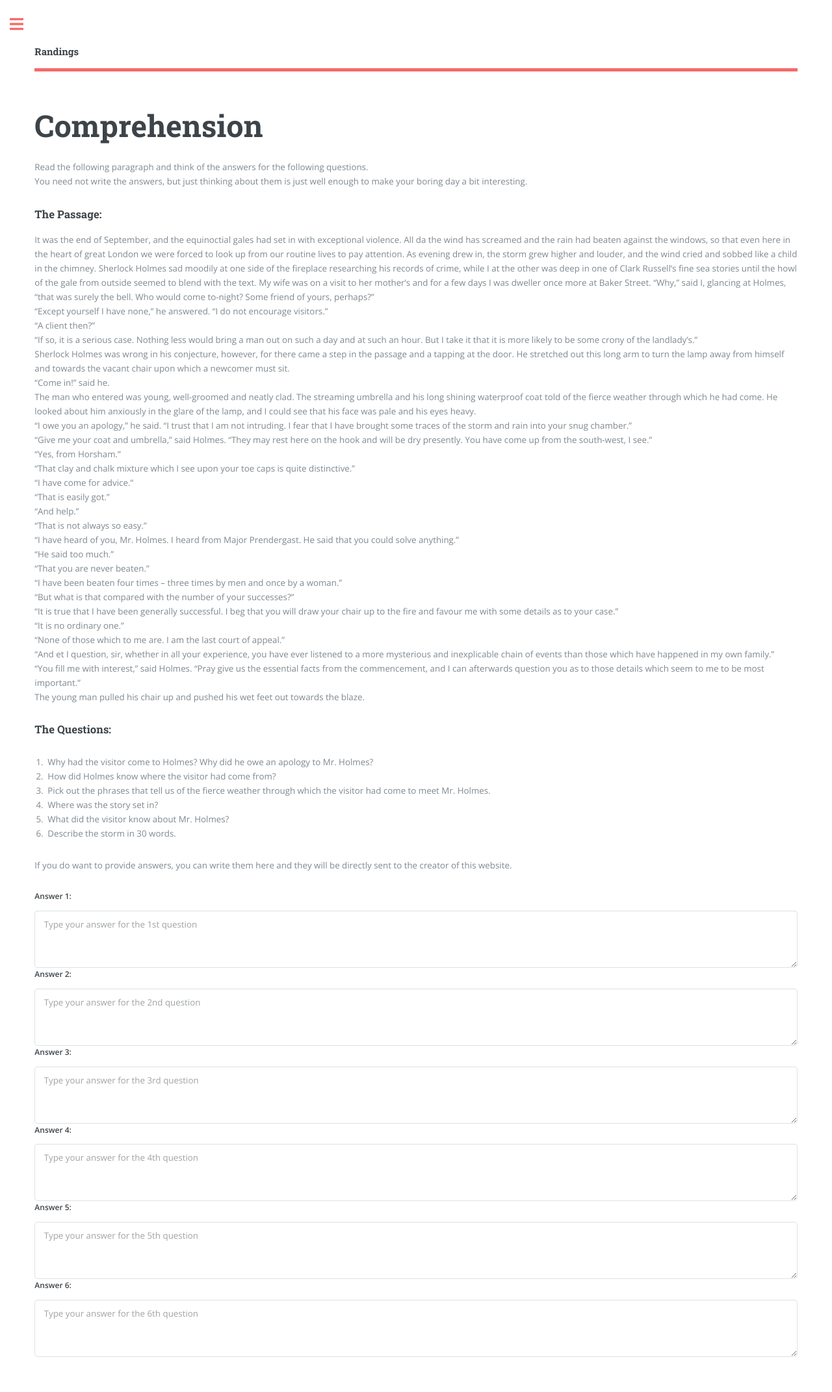
After one commit to A-a2008/Randings, a Django app: page /randbored/comprehension/ in a window 1280 px wide. The commit adds this page. Shown: the whole page at 65% size. Run offline with Django 4.2, Linux system fonts and the light colour scheme.

Commit message:
Finish till comprehension

```diff
--- a/Randings/Randings/settings.py
+++ b/Randings/Randings/settings.py
@@ -12,6 +12,7 @@ https://docs.djangoproject.com/en/4.0/ref/settings/
 
 from pathlib import Path
 from os.path import join
+import os
 
 # Build paths inside the project like this: BASE_DIR / 'subdir'.
 BASE_DIR = Path(__file__).resolve().parent.parent
@@ -80,8 +81,8 @@ DATABASES = {
     'default': {
         'ENGINE': 'django.db.backends.mysql',
         'NAME': "randings-database",
-        'USER': "aryan",
-        'PASSWORD': "avaya@1234",
+        'USER': os.getenv("db-username"),
+        'PASSWORD': os.getenv("db-password"),
         'HOST': 'localhost',
         'PORT': '3306'
     }
--- a/Randings/main/urls.py
+++ b/Randings/main/urls.py
@@ -8,4 +8,5 @@ urlpatterns = [
     path("randeveryday/", randeveryday, name="randeveryday"),
     path("randbored/", randbored.choose, name="randbored"),
     path("randbored/math/", randbored.math, name="randbored_math"),
+    path("randbored/comprehension/", randbored.comprehension, name="comprehension")
 ]
--- a/Randings/main/views.py
+++ b/Randings/main/views.py
@@ -1,5 +1,6 @@
 from django.shortcuts import render, redirect
 from django.apps import apps
+from django.core.mail import EmailMessage
 
 Randeveryday = apps.get_model("main", "Randeveryday")
 RandboredObject = apps.get_model("main", "Randbored")
@@ -132,3 +133,29 @@ class Randbored:
             return render(request, "randbored/math_correction.html", data)
         else:
             return render(request, "randbored/math.html")
+
+    def comprehension(self, request):
+        if request.method == "POST":
+            q1_ans = request.POST['1']
+            q2_ans = request.POST['2']
+            q3_ans = request.POST['3']
+            q4_ans = request.POST['4']
+            q5_ans = request.POST['5']
+            q6_ans = request.POST['6']
+
+            full_length_answer = f"1) {q1_ans} \n2) {q2_ans} \n3) {q3_ans} \n4) {q4_ans} \n5) {q5_ans} \n6) {q6_ans}"
+            from_email = 'randingstwtcodejam@gmail.com'
+            email_msg = EmailMessage(
+                "Answers for the comprehension",
+                full_length_answer,
+                from_email,
+                [from_email]
+            )
+            email_msg.send()
+            data = {
+                "message": "Answers sent",
+                "message_content": "The answers that you had written has been sent."
+            }
+            return render(request, "give_message.html", data)
+        else:
+            return render(request, "randbored/comprehension.html")
--- a/Randings/templates/base.html
+++ b/Randings/templates/base.html
@@ -7,7 +7,7 @@
 		<meta name="viewport" content="width=device-width, initial-scale=1, user-scalable=no" />
         <link rel="stylesheet" href="{% static 'assets/css/main.css' %}" />
         <link rel="stylesheet" href="{% static 'assets/css/custom.css' %}" />
-<!--        <link rel="icon" href="{% static 'images/sls_logo.png' %}" />-->
+        <link rel="icon" href="{% static 'images/Randings.png' %}" />
 	</head>
 	<body class="is-preload">
 
--- /dev/null
+++ b/Randings/templates/give_message.html
@@ -0,0 +1,6 @@
+{% extends 'base.html' %}
+
+{% block content %}
+<h1>{{ message }}</h1>
+<p>{{ message_content }}</p>
+{% endblock %}
--- a/Randings/templates/home.html
+++ b/Randings/templates/home.html
@@ -7,6 +7,7 @@
 		<meta name="viewport" content="width=device-width, initial-scale=1, user-scalable=no" />
 		<link rel="stylesheet" href="{% static 'assets/css/main.css'  %}" />
 		<link rel="stylesheet" href="{% static 'assets/css/custom.css' %}" />
+		<link rel="icon" href="{% static 'images/Randings.png' %}" />
 	</head>
 	<body class="is-preload">
 
--- a/Randings/templates/randbored/choose.html
+++ b/Randings/templates/randbored/choose.html
@@ -5,7 +5,7 @@
 <p>These are random things are for people who are extemely bored. <br>These tasks may take more time so <b>beware</b></p>
 <p>Please click on one of the following:</p>
 <a href="{% url 'randbored_math' %}" class="button large">Solve Math Problems</a><br><br>
-<a href="/" class="button large">Comprehension</a><br><br>
+<a href="{% url 'comprehension' %}" class="button large">Comprehension</a><br><br>
 <a href="/" class="button large">Fill in the blanks</a><br><br>
 <a href="/" class="button large">Cook</a><br><br>
 <a href="/" class="button large">Excercise</a><br><br>
--- /dev/null
+++ b/Randings/templates/randbored/comprehension.html
@@ -0,0 +1,85 @@
+{% extends 'base.html' %}
+
+{% block content %}
+<h1>Comprehension</h1>
+<p>
+    Read the following paragraph and think of the answers for the following questions. <br>
+    You need not write the answers, but just thinking about them is just well enough to make your boring day a bit interesting.
+</p>
+<h3>The Passage: </h3>
+<p>
+    It was the end of September, and the equinoctial gales had set in with exceptional violence.
+    All da the wind has screamed and the rain had beaten against the windows,
+    so that even here in the heart of great London we were forced to look up from our routine lives to
+    pay attention. As evening drew in, the storm grew higher and louder, and the wind cried and sobbed like a
+    child in the chimney. Sherlock Holmes sad moodily at one side of the fireplace researching his records of crime,
+    while I at the other was deep in one of Clark Russell’s fine sea stories until the howl of the gale from
+    outside seemed to blend with the text. My wife was on a visit to her mother’s and for a few days I was dweller
+    once more at Baker Street. “Why,” said I, glancing at Holmes, “that was surely the bell. Who would come
+    to-night? Some friend of yours, perhaps?”<br>
+    “Except yourself I have none,” he answered. “I do not encourage visitors.”<br>
+    “A client then?”<br>
+    “If so, it is a serious case. Nothing less would bring a man out on such a day and at such an hour.
+    But I take it that it is more likely to be some crony of the landlady’s.”<br>
+    Sherlock Holmes was wrong in his conjecture, however, for there came a step in the passage and a tapping at
+    the door. He stretched out this long arm to turn the lamp away from himself and towards the vacant chair upon
+    which a newcomer must sit.<br>
+    “Come in!” said he.<br>
+    The man who entered was young, well-groomed and neatly clad. The streaming umbrella and his long shining
+    waterproof coat told of the fierce weather through which he had come. He looked about him anxiously in the
+    glare of the lamp, and I could see that his face was pale and his eyes heavy.<br>
+    “I owe you an apology,” he said. “I trust that I am not intruding. I fear that I have brought some traces
+    of the storm and rain into your snug chamber.”<br>
+    “Give me your coat and umbrella,” said Holmes. “They may rest here on the hook and will be dry presently.
+    You have come up from the south-west, I see.”<br>
+    “Yes, from Horsham.”<br>
+    “That clay and chalk mixture which I see upon your toe caps is quite distinctive.”<br>
+    “I have come for advice.”<br>
+    “That is easily got.”<br>
+    “And help.” <br>
+    “That is not always so easy.”<br>
+    “I have heard of you, Mr. Holmes. I heard from Major Prendergast. He said that you could solve anything.”<br>
+    “He said too much.”<br>
+    “That you are never beaten.”<br>
+    “I have been beaten four times – three times by men and once by a woman.”<br>
+    “But what is that compared with the number of your successes?”<br>
+    “It is true that I have been generally successful. I beg that you will draw your chair up to the fire and
+    favour me with some details as to your case.”<br>
+    “It is no ordinary one.”<br>
+    “None of those which to me are. I am the last court of appeal.”<br>
+    “And et I question, sir, whether in all your experience, you have ever listened to a more mysterious and
+    inexplicable chain of events than those which have happened in my own family.”<br>
+    “You fill me with interest,” said Holmes. “Pray give us the essential facts from the commencement, and I
+    can afterwards question you as to those details which seem to me to be most important.”<br>
+    The young man pulled his chair up and pushed his wet feet out towards the blaze.<br>
+</p>
+<h3>The Questions: </h3>
+<p>
+    <ol>
+        <li>Why had the visitor come to Holmes? Why did he owe an apology to Mr. Holmes?</li>
+        <li>How did Holmes know where the visitor had come from?</li>
+        <li>Pick out the phrases that tell us of the fierce weather through which the visitor had come to meet
+            Mr. Holmes.</li>
+        <li>Where was the story set in?</li>
+        <li>What did the visitor know about Mr. Holmes?</li>
+        <li>Describe the storm in 30 words.</li>
+    </ol>
+</p>
+<p>
+    If you do want to provide answers, you can write them here and they will be directly sent to the creator of this website.
+</p>
+<form action="/randbored/comprehension/" method="post">
+    <label for="1">Answer 1:</label>
+    <textarea name="q1" id="1" rows="3" placeholder="Type your answer for the 1st question"></textarea>
+    <label for="2">Answer 2:</label>
+    <textarea name="q1" id="1" rows="3" placeholder="Type your answer for the 2nd question"></textarea>
+    <label for="3">Answer 3:</label>
+    <textarea name="q1" id="1" rows="3" placeholder="Type your answer for the 3rd question"></textarea>
+    <label for="4">Answer 4:</label>
+    <textarea name="q1" id="1" rows="3" placeholder="Type your answer for the 4th question"></textarea>
+    <label for="5">Answer 5:</label>
+    <textarea name="q1" id="1" rows="3" placeholder="Type your answer for the 5th question"></textarea>
+    <label for="6">Answer 6:</label>
+    <textarea name="q1" id="1" rows="3" placeholder="Type your answer for the 6th question"></textarea>
+</form>
+{% endblock %}
```
